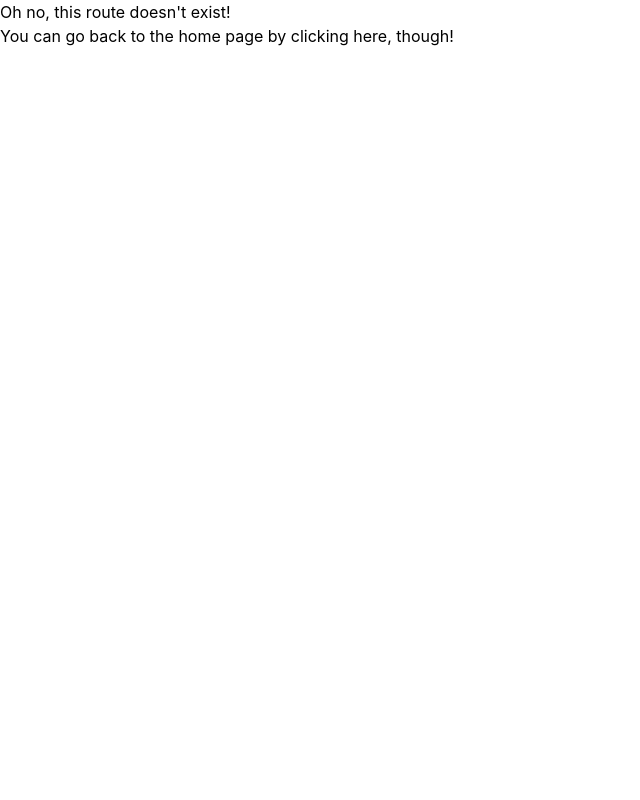
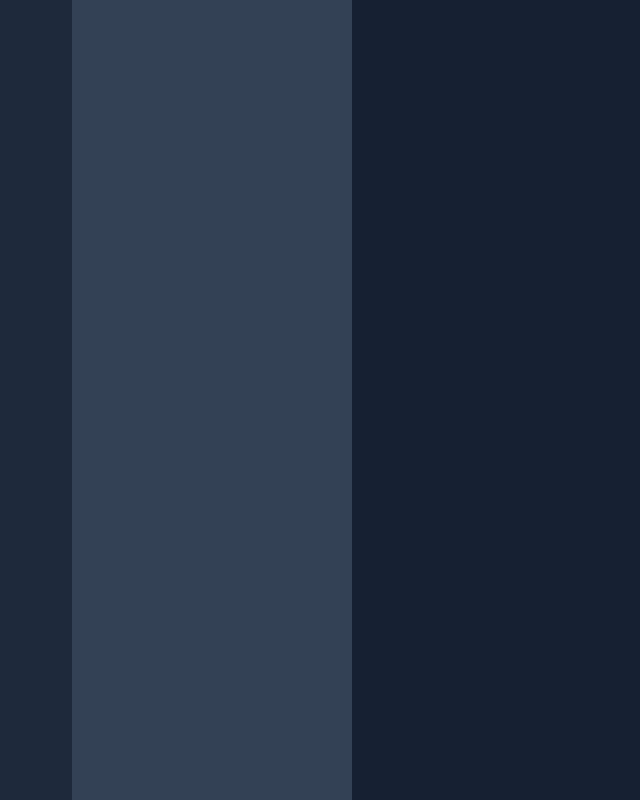
Before and after one commit to HaileabWolde/Messaging_App_Odin, a React app in the folder frontend/: page /conversations in a window 1280 px wide. Shown: the whole page, without its empty margins (0-640 px from the left). Built offline with nearby package versions, Linux system fonts and the light colour scheme; sample sign-in values are in the browser's storage; the HTML template or start-up script is replaced by a standard one.

Commit message:
started working on the chat layout

```diff
--- a/frontend/src/index.css
+++ b/frontend/src/index.css
@@ -1 +1,8 @@
 @import "tailwindcss";
+html,
+body,
+#root {
+  width: 100%;
+  min-height: 100%;
+  margin: 0;
+}
--- a/frontend/src/pages/Home/HomePage.jsx
+++ b/frontend/src/pages/Home/HomePage.jsx
@@ -1,12 +1,27 @@
 
-function Home() {
+function Conversations() {
+
+  return (
+       <div
+       className="min-h-screen grid grid-cols-[72px_280px_1fr] ">
+          <div
+          className="bg-[#1e293b]"
+          >
 
 
-  return (
-       <h1 className="text-3xl font-bold text-blue-600 underline">
-      Hello, Tailwind CSS!
-    </h1>
+          </div>
+          <div
+          className="bg-[#334155]"
+          >
+
+          </div>
+          <div
+          className="bg-[#162032]"
+          >
+
+          </div>
+    </div>
   )
 }
 
-export default Home
+export default Conversations;
--- a/frontend/src/pages/Login/login.jsx
+++ b/frontend/src/pages/Login/login.jsx
@@ -64,7 +64,7 @@ async function handleSubmit (e){
 
           // Success
         localStorage.setItem("token", token);
-        navigate('/')
+        navigate('/conversations')
 
           }
           else{
--- a/frontend/src/routes.jsx
+++ b/frontend/src/routes.jsx
@@ -1,25 +1,23 @@
-import {Navigate } from 'react-router-dom'
-import ProtectedRoute from "../components/protectedRoute"
-import Home from './pages/Home/HomePage';
-import Login from './pages/Login/login';
-import ErrorPage from './pages/errorPage';
+import ProtectedRoute from "../components/protectedRoute";
+import Conversations from "./pages/Home/HomePage";
+import Login from "./pages/Login/login";
+import ErrorPage from "./pages/errorPage";
 
 const routes = [
   {
-   path: "/",
-   element: <ProtectedRoute>
-    < Home/>,
-   </ProtectedRoute>,
-
+    path: "/conversations",
+    element: (
+      <ProtectedRoute>
+        <Conversations />
+      </ProtectedRoute>
+    ),
     errorElement: <ErrorPage />,
   },
-
   {
     path: "/login",
-    element: <Login/>,
-    errorElement: <ErrorPage/>
+    element: <Login />,
+    errorElement: <ErrorPage />,
   },
-
 ];
 
 export default routes;
```
